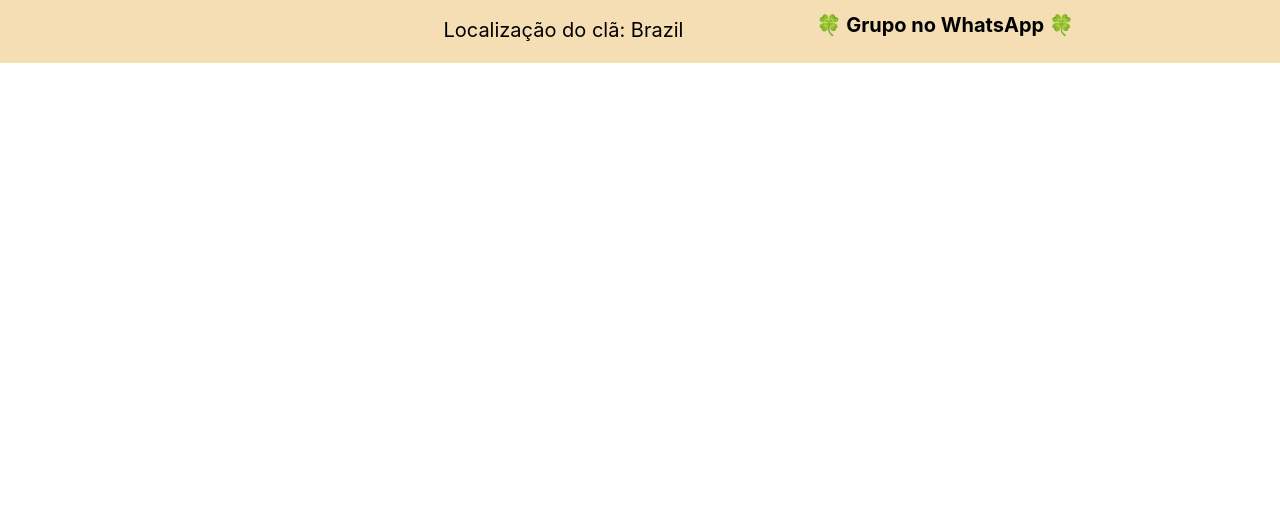
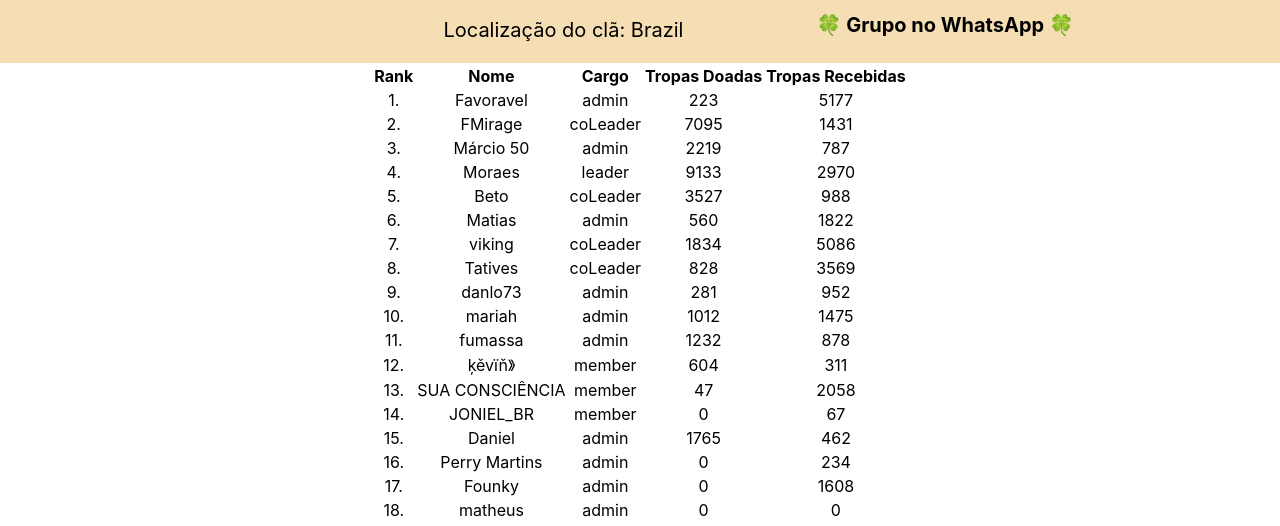
Before and after one commit to andremoraes98/coc-clan, a React (Create React App) app: page / in a window 1280 px wide. Shown: the part 267-793 px from the top of the page. Built offline with nearby package versions, Linux system fonts and the light colour scheme.

Commit message:
Renderização dos membros em formato de tabela

```diff
--- /dev/null
+++ b/src/components/AllClanMembers.js
@@ -0,0 +1,32 @@
+import React from 'react';
+import { mockResponseAPI } from '../helpers/JSON';
+
+const AllClanMembers = () => {
+  const { memberList } = mockResponseAPI;
+
+  console.log(memberList)
+
+  return (
+    <table>
+      <thead>
+        <th>Rank</th>
+        <th>Nome</th>
+        <th>Cargo</th>
+        <th>Tropas Doadas</th>
+        <th>Tropas Recebidas</th>
+      </thead>
+      {memberList.map(member => (
+        <tr>
+          <td>{ member.clanRank }. </td>
+          <td>{ member.name }</td>
+          <td>{ member.role }</td>
+          <td>{ member.donations }</td>
+          <td>{ member.donationsReceived }</td>
+        </tr>
+      ))}
+    </table>
+  )
+
+}
+
+export default AllClanMembers;
--- a/src/index.css
+++ b/src/index.css
@@ -28,3 +28,8 @@ code {
   width: fit-content;
   font-size: 20px;
 }
+
+table {
+  text-align: center;
+  margin: 0 auto;
+}
--- a/src/pages/Clan.js
+++ b/src/pages/Clan.js
@@ -2,17 +2,19 @@ import React from 'react';
 import ClanBadge from '../components/ClanBadge';
 import ClanInfo from '../components/ClanInfo';
 import ClanDescription from '../components/ClanDescription';
-import { mockResponseAPI } from '../helpers/JSON';
+import AllClanMembers from '../components/AllClanMembers';
 
 const Clan = () => {
-  console.log(mockResponseAPI)
 
   return (
-    <section className="main-clan">
-      <ClanBadge />
-      <ClanInfo />
-      <ClanDescription />
-    </section>
+    <>
+      <section className="main-clan">
+        <ClanBadge />
+        <ClanInfo />
+        <ClanDescription />
+      </section>
+      <AllClanMembers />
+    </>
   )
 }
 
```
